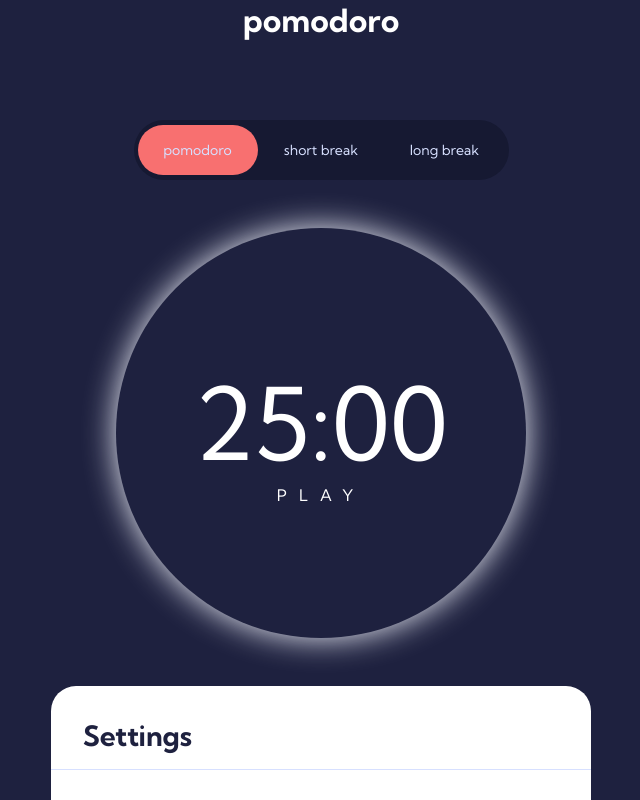
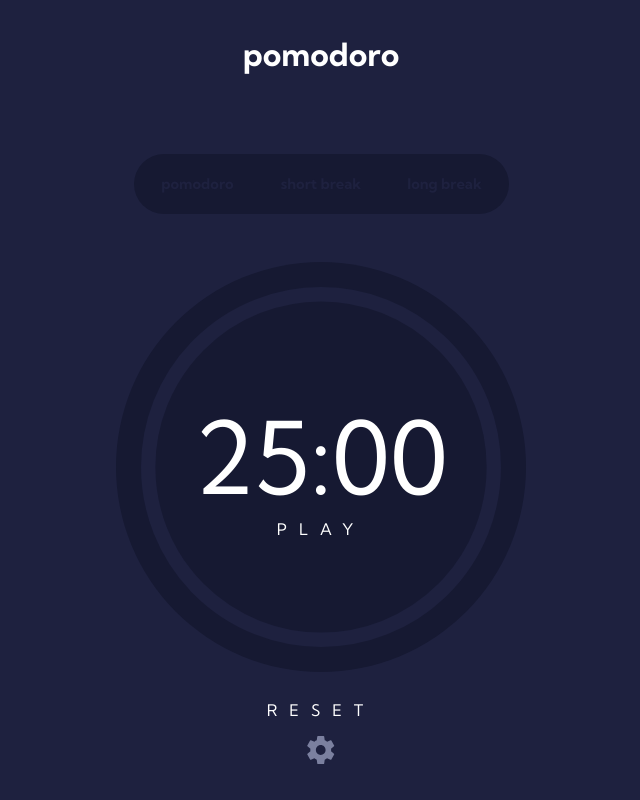
Before and after one commit to JeremDevX/pomodoro, a Next.js app: page / in a window 1280 px wide. Shown: the top 800 px of the page, without its empty margins (319-959 px from the left). Built offline with nearby package versions, Linux system fonts and the light colour scheme.

Commit message:
feat: add color settings and circular progress bar to timer component

```diff
--- a/package.json
+++ b/package.json
@@ -12,6 +12,7 @@
   "dependencies": {
     "next": "15.2.3",
     "react": "^19.0.0",
+    "react-circular-progressbar": "^2.2.0",
     "react-dom": "^19.0.0",
     "zustand": "^5.0.3"
   },
--- a/src/app/globals.css
+++ b/src/app/globals.css
@@ -27,3 +27,15 @@ body {
   justify-content: center;
   min-height: 100vh;
 }
+
+.color-red {
+  --primary-color: var(--red);
+}
+
+.color-blue {
+  --primary-color: var(--blue);
+}
+
+.color-violet {
+  --primary-color: var(--violet);
+}
--- /dev/null
+++ b/src/components/ColorSetting/ColorSetting.module.scss
@@ -0,0 +1,39 @@
+.colors {
+  display: flex;
+  justify-content: space-between;
+  padding-top: 1rem;
+}
+
+.title {
+  font-weight: 700;
+  letter-spacing: 0.25rem;
+  padding-bottom: 0.25rem;
+}
+
+.colorsContainer {
+  display: flex;
+  justify-content: center;
+  align-items: center;
+  gap: 1rem;
+}
+
+.color {
+  width: 2rem;
+  height: 2rem;
+  border-radius: 50%;
+  border: none;
+  cursor: pointer;
+}
+
+.active {
+  &::after {
+    content: "✓";
+    display: block;
+    width: 100%;
+    height: 100%;
+    border-radius: 50%;
+    display: flex;
+    justify-content: center;
+    align-items: center;
+  }
+}
--- /dev/null
+++ b/src/components/ColorSetting/ColorSetting.tsx
@@ -0,0 +1,42 @@
+"use client";
+import { useEffect } from "react";
+import styles from "./ColorSetting.module.scss";
+import { useColorSettings } from "@/stores/useColorSettings";
+
+export default function ColorSetting() {
+  const { currentColor, setMode } = useColorSettings();
+
+  useEffect(() => {
+    const body = document.body;
+    body.classList.remove("color-red", "color-blue", "color-violet");
+    body.classList.add(`color-${currentColor}`);
+  }, [currentColor]);
+  return (
+    <div className={styles.colors}>
+      <p className={styles.title}>COLOR</p>
+      <div className={styles.colorsContainer}>
+        <button
+          className={`${styles.color} ${
+            currentColor === "red" ? styles.active : ""
+          }`}
+          style={{ backgroundColor: "var(--red)" }}
+          onClick={() => setMode("red")}
+        ></button>
+        <button
+          className={`${styles.color} ${
+            currentColor === "blue" ? styles.active : ""
+          }`}
+          style={{ backgroundColor: "var(--blue)" }}
+          onClick={() => setMode("blue")}
+        ></button>
+        <button
+          className={`${styles.color} ${
+            currentColor === "violet" ? styles.active : ""
+          }`}
+          style={{ backgroundColor: "var(--violet)" }}
+          onClick={() => setMode("violet")}
+        ></button>
+      </div>
+    </div>
+  );
+}
--- a/src/components/Timer/Timer.module.scss
+++ b/src/components/Timer/Timer.module.scss
@@ -7,10 +7,24 @@
   width: 410px;
   height: 410px;
   border-radius: 50%;
-  box-shadow: 0 0 32px var(--light-gray);
 }
 
+.outerCircle {
+  position: absolute;
+  width: 410px;
+  height: 410px;
+  border-radius: 50%;
+  background-color: var(--dark-blue);
+  z-index: -1;
+}
 .progress {
+  position: absolute;
+  width: 360px;
+  height: 360px;
+
+  top: 50%;
+  left: 50%;
+  transform: translate(-50%, -50%);
 }
 
 .time {
@@ -24,4 +38,10 @@
   font-size: 1rem;
   letter-spacing: 0.75rem;
   cursor: pointer;
+  z-index: 1;
 }
+
+.reset {
+  position: absolute;
+  bottom: -3rem;
+}
--- a/src/components/Timer/Timer.tsx
+++ b/src/components/Timer/Timer.tsx
@@ -2,6 +2,9 @@
 import { useEffect, useState } from "react";
 import styles from "./Timer.module.scss";
 import { useTimerStore } from "@/stores/useTimerSettings";
+import { buildStyles, CircularProgressbar } from "react-circular-progressbar";
+import "react-circular-progressbar/dist/styles.css";
+
 export default function Timer() {
   const [play, setPlay] = useState<boolean>(false);
   const [elapsed, setElapsed] = useState(0);
@@ -50,7 +53,7 @@ export default function Timer() {
 
   return (
     <div className={styles.timer}>
-      <div className={styles.progress} />
+      <div className={styles.outerCircle} />
       <p className={styles.time}>
         {Math.floor((duration - elapsed) / 60)}:
         {((duration - elapsed) % 60).toString().padStart(2, "0")}
@@ -64,6 +67,21 @@ export default function Timer() {
           {play ? "PAUSE" : "PLAY"}
         </button>
       )}
+      <button
+        className={`${styles.button} ${styles.reset}`}
+        onClick={handleReset}
+      >
+        RESET
+      </button>
+      <CircularProgressbar
+        value={(elapsed / duration) * 100}
+        strokeWidth={4}
+        className={styles.progress}
+        styles={buildStyles({
+          trailColor: "var(--background)",
+          pathColor: "var(--primary-color)",
+        })}
+      />
     </div>
   );
 }
--- a/src/components/TimerConfig/TimerConfig.module.scss
+++ b/src/components/TimerConfig/TimerConfig.module.scss
@@ -1,4 +1,9 @@
 .config {
+  position: absolute;
+  top: 50%;
+  left: 50%;
+  transform: translate(-50%, -50%);
+
   display: flex;
   flex-direction: column;
 
@@ -21,6 +26,12 @@
   }
 }
 
+.header {
+  display: flex;
+  justify-content: space-between;
+  align-items: center;
+}
+
 .title {
   font-size: 1.75rem;
   font-weight: 700;
@@ -36,3 +47,19 @@
     margin-left: -2rem;
   }
 }
+
+.close {
+  cursor: pointer;
+  font-size: 1.5rem;
+  font-weight: 700;
+  background-color: transparent;
+  border: none;
+  margin-bottom: 1rem;
+}
+
+.settings {
+  background-color: transparent;
+  border: none;
+  margin-top: 1rem;
+  cursor: pointer;
+}
--- a/src/components/TimerConfig/TimerConfig.tsx
+++ b/src/components/TimerConfig/TimerConfig.tsx
@@ -1,16 +1,41 @@
 "use client";
 
+import { useState } from "react";
+import ColorSetting from "../ColorSetting/ColorSetting";
 import DurationSet from "../DurationSet/DurationSet";
 import FontSelector from "../FontSelector/FontSelector";
 import styles from "./TimerConfig.module.scss";
+import Image from "next/image";
 
 export default function TimerConfig() {
+  const [toggle, setToggle] = useState<boolean>(false);
+
+  const handleToggle = () => {
+    setToggle(!toggle);
+  };
+
+  const handleClose = () => {
+    setToggle(false);
+  };
+
   return (
-    <div className={styles.config}>
-      <h3 className={styles.title}>Settings</h3>
-      <DurationSet />
-      <FontSelector />
-      <div>COLOR</div>
-    </div>
+    <>
+      <button onClick={handleToggle} className={styles.settings}>
+        <Image src="/icon-settings.svg" alt="settings" width={28} height={28} />
+      </button>
+      {toggle && (
+        <div className={styles.config}>
+          <div className={styles.header}>
+            <h3 className={styles.title}>Settings</h3>
+            <button className={styles.close} onClick={handleClose}>
+              X
+            </button>
+          </div>
+          <DurationSet />
+          <FontSelector />
+          <ColorSetting />
+        </div>
+      )}
+    </>
   );
 }
--- a/src/components/TimerTabs/TimerTabs.module.scss
+++ b/src/components/TimerTabs/TimerTabs.module.scss
@@ -13,13 +13,14 @@
   display: flex;
   align-items: center;
   justify-content: center;
-  color: var(--blue-gray);
+  color: var(--background);
   background-color: transparent;
   border: none;
-  font-size: 0.875rem;
+  font-size: 0.925rem;
   padding: 0.75rem;
   width: 120px;
   border-radius: 32px;
   height: 95%;
   cursor: pointer;
+  font-weight: 700;
 }
--- a/src/components/TimerTabs/TimerTabs.tsx
+++ b/src/components/TimerTabs/TimerTabs.tsx
@@ -10,7 +10,9 @@ export default function TimerTabs() {
       <button
         className={styles.button}
         style={
-          currentMode === "pomodoro" ? { backgroundColor: "var(--red)" } : {}
+          currentMode === "pomodoro"
+            ? { backgroundColor: "var(--primary-color)" }
+            : {}
         }
         onClick={() => setMode("pomodoro")}
       >
@@ -19,7 +21,9 @@ export default function TimerTabs() {
       <button
         className={styles.button}
         style={
-          currentMode === "shortBreak" ? { backgroundColor: "var(--red)" } : {}
+          currentMode === "shortBreak"
+            ? { backgroundColor: "var(--primary-color)" }
+            : {}
         }
         onClick={() => setMode("shortBreak")}
       >
@@ -28,7 +32,9 @@ export default function TimerTabs() {
       <button
         className={styles.button}
         style={
-          currentMode === "longBreak" ? { backgroundColor: "var(--red)" } : {}
+          currentMode === "longBreak"
+            ? { backgroundColor: "var(--primary-color)" }
+            : {}
         }
         onClick={() => setMode("longBreak")}
       >
--- /dev/null
+++ b/src/stores/useColorSettings.ts
@@ -0,0 +1,19 @@
+import { create } from "zustand";
+import { persist } from "zustand/middleware";
+
+export type ColorMode = "red" | "blue" | "violet";
+
+type ColorState = {
+  currentColor: ColorMode;
+  setMode: (mode: ColorMode) => void;
+};
+
+export const useColorSettings = create<ColorState>()(
+  persist(
+    (set) => ({
+      currentColor: "red",
+      setMode: (mode) => set({ currentColor: mode }),
+    }),
+    { name: "color-settings" }
+  )
+);
```
Also changed, not shown: public/icon-settings.svg (added), 1 other file (tests, documents, lock files or other folders).
